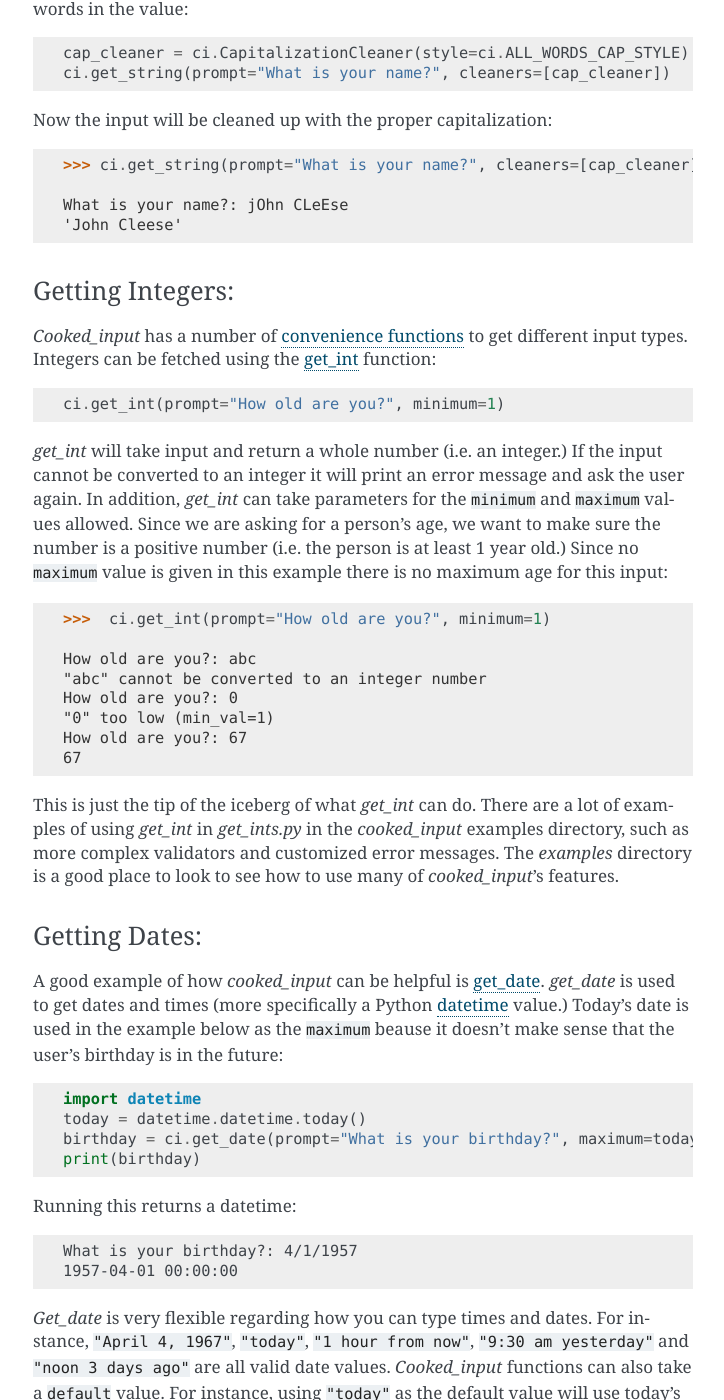
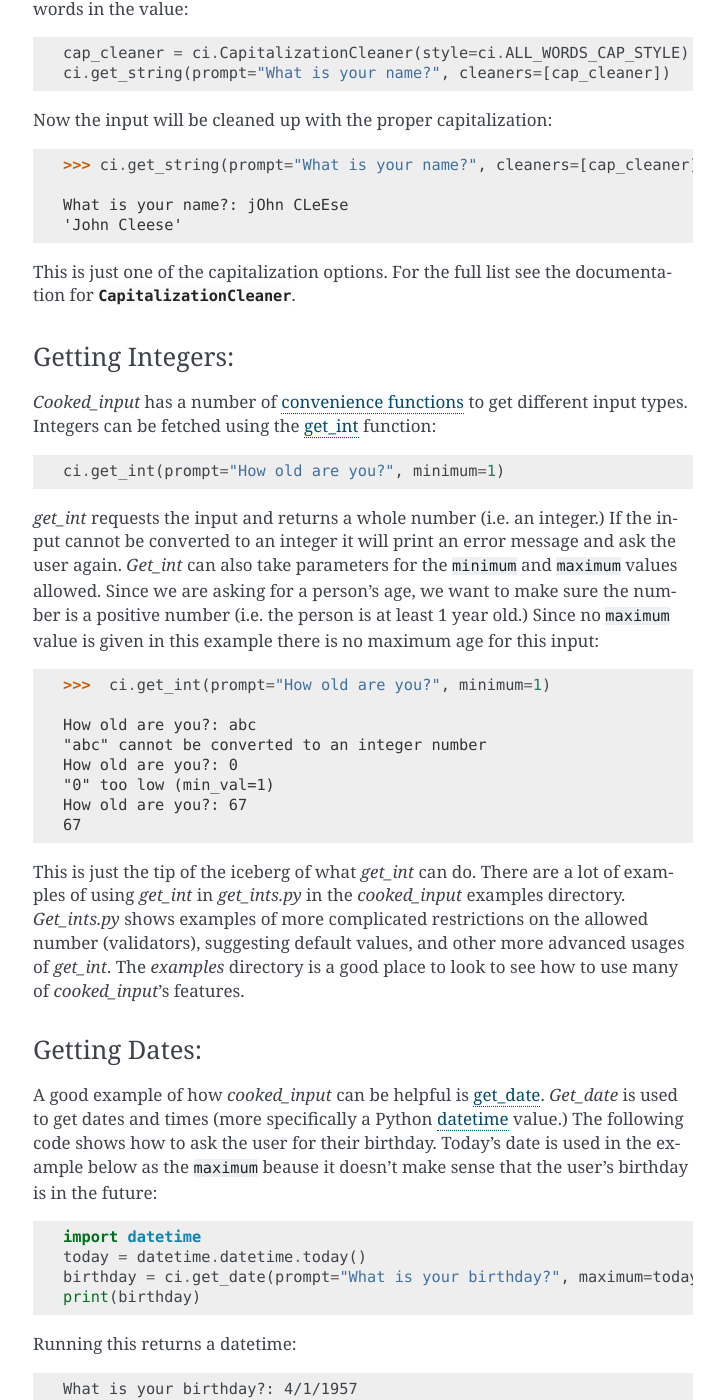
Before and after one commit to lwanger/cooked_input, a Sphinx documentation site: the page built from docs/quick_start.rst, in a window 1280 px wide and 1400 px high, scrolled down 1231 px. Shown: the whole window, without its empty margins (387-1111 px from the left). Built offline with Sphinx 7.4.7, drawn with Linux system fonts in a browser that asks for light colours; some of the changed text lies outside the part shown.

Commit message:
Updating documentation.

```diff
--- a/docs/CHANGELOG.rst
+++ b/docs/CHANGELOG.rst
@@ -24,7 +24,7 @@
 
   * fixed bug in ListConvertor to catch StopIteration exception caused by empty list
 
-  * added tk_get_page example.
+  * added custom_ccv and tk_get_page examples.
 
 * v0.3.0:
 
--- a/docs/quick_start.rst
+++ b/docs/quick_start.rst
@@ -35,7 +35,7 @@
 
     >>> ci.get_string(prompt="What is your name?")
 
-    What is your name?: john Cleese
+    What is your name?: john cleese
     'john cleese'
 
 This acts just like the Python `input <https://docs.python.org/3/library/functions.html?highlight=input#input>`_
@@ -50,7 +50,7 @@
         ci.get_string(prompt="What is your name?", required=False)
 
 Since we are entering a name, we want to make sure the value is capitalized. `Cooked_input` provides a number of `cleaners <cleaners.html>`_
-that can be used to clean up the in put value. :class:`CapitalizationCleaner` can be used to change the case of the
+that can be used to clean up the input value. :class:`CapitalizationCleaner` can be used to change the case of the
 value. It takes a ``style`` parameter to say how you want the value changed. In this case we want use use ``ALL_WORDS_CAP_STYLE``
 to capitalize the first letter of each of the words in the value::
 
@@ -64,6 +64,8 @@
     What is your name?: jOhn CLeEse
     'John Cleese'
 
+This is just one of the capitalization options. For the full list see the documentation for :class:`CapitalizationCleaner`.
+
 Getting Integers:
 -----------------
 
@@ -73,8 +75,8 @@
 
     ci.get_int(prompt="How old are you?", minimum=1)
 
-`get_int` will take input and return a whole number (i.e. an integer.) If the input cannot be converted to an integer
-it will print an error message and ask the user again. In addition, `get_int` can take parameters for the ``minimum``
+`get_int` requests the input and returns a whole number (i.e. an integer.) If the input cannot be converted to an integer
+it will print an error message and ask the user again. `Get_int` can also take parameters for the ``minimum``
 and ``maximum`` values allowed. Since we are asking for a person's age, we want to make sure the number is a positive
 number (i.e. the person is at least 1 year old.) Since no ``maximum`` value is given in this example there is no
 maximum age for this input::
@@ -89,7 +91,8 @@
     67
 
 This is just the tip of the iceberg of what `get_int` can do. There are a lot of examples of using `get_int` in
-`get_ints.py` in the `cooked_input` examples directory, such as more complex validators and customized error messages.
+`get_ints.py` in the `cooked_input` examples directory. `Get_ints.py` shows examples of more complicated restrictions
+on the allowed number (validators), suggesting default values, and other more advanced usages of `get_int`.
 The `examples` directory is a good place to look to see how to use many of `cooked_input`'s features.
 
 Getting Dates:
@@ -97,8 +100,9 @@
 
 A good example of how `cooked_input` can be helpful is
 `get_date <file:///C:/Users/len_w/OneDrive/Documents/IO/code/cooked_input/build/sphinx/html/get_input_convenience.html#get-date>`_.
-`get_date` is used to get dates and times (more specifically a Python
-`datetime <https://docs.python.org/3/library/datetime.html#time-objects>`_ value.) Today's date is used in the example
+`Get_date` is used to get dates and times (more specifically a Python
+`datetime <https://docs.python.org/3/library/datetime.html#time-objects>`_ value.) The following code shows how to
+ask the user for their birthday. Today's date is used in the example
 below as the ``maximum`` beause it doesn't make sense that the user's birthday is in the future::
 
     import datetime
@@ -128,7 +132,7 @@
 More Convenience Functions:
 ---------------------------
 
-`Cooked_input` provides the following convenience functions:
+`Cooked_input` provides several more convenience functions for getting different input types:
 
 
     +----------------+-------------------------------+
@@ -151,11 +155,17 @@
 choosing values from a table or showing a menu. For more information see the `convenience functions <get_input_convenience.html>`_
 documentation,
 
+.. note::
+
+    It is easy to add support for input types not included with `cooked_input`. See the `tutorial <tutorial.html>`_ for
+    examples of adding custom types (convertors) and validators.
+
 Menus:
 ------
 
-To give you a teaser of some of the further features in `Cooked_input` lets look at menu. `Cooked_input` has a lot more
-functionality for menus and tables, but this will show you a little of what you have to look forward to.
+To give you a teaser of some of the further features in `Cooked_input` let's look a quick look at menus.
+`Cooked_input` has a lot more functionality for menus and tables, but this will show you a little of what you
+have to look forward to.
 
 `Cooked_input` menus have two parts: a `tag` (the thing you type in to choose the menu item) and the `item data` (the
 data for the menu item.) The simplest way to make a menu is to use the `get_menu` convenience function. This creates
@@ -191,7 +201,8 @@
     Choose a color: 1
     result=red
 
-This just scratches the surface of what can be done with `Cooked_input` menus and tables.
+This just scratches the surface of what can be done with `Cooked_input` menus and tables. For more examples,
+see `get_menu.py`, `get_table_input.py`, and `get_unicode.py` in the examples folder.
 
 Further Reading:
 ----------------
```
